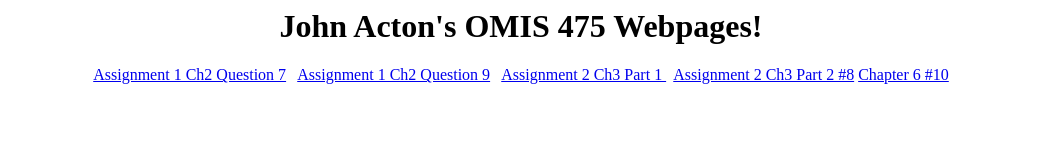
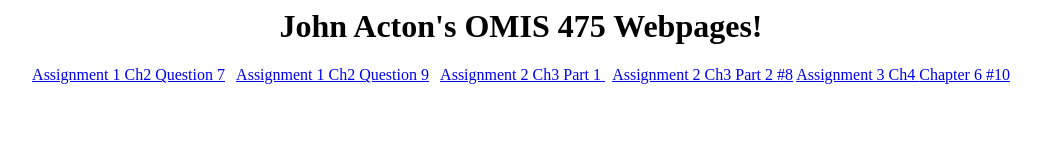
Before and after one commit to Johnacton7/OMIS475-SP19, a plain HTML site: page index.html in a window 1280 px wide. Shown: the whole page, without its empty margins (119-1160 px from the left). Drawn offline with Linux system fonts and the light colour scheme.

Commit message:
Update index.html

```diff
--- a/index.html
+++ b/index.html
@@ -10,5 +10,6 @@
 <a href="band.html"> Assignment 1 Ch2 Question 9</a>  &nbsp;
 <a href="JohnActon_css1.html"> Assignment 2 Ch3 Part 1 </a> &nbsp;
 <a href="advantage.html"> Assignment 2 Ch3 Part 2 #8</a>
+<a href="acton.html"> Assignment 3 Ch4 </a>
 <a href="myhobby.html"> Chapter 6 #10</a>
 </center>
```
